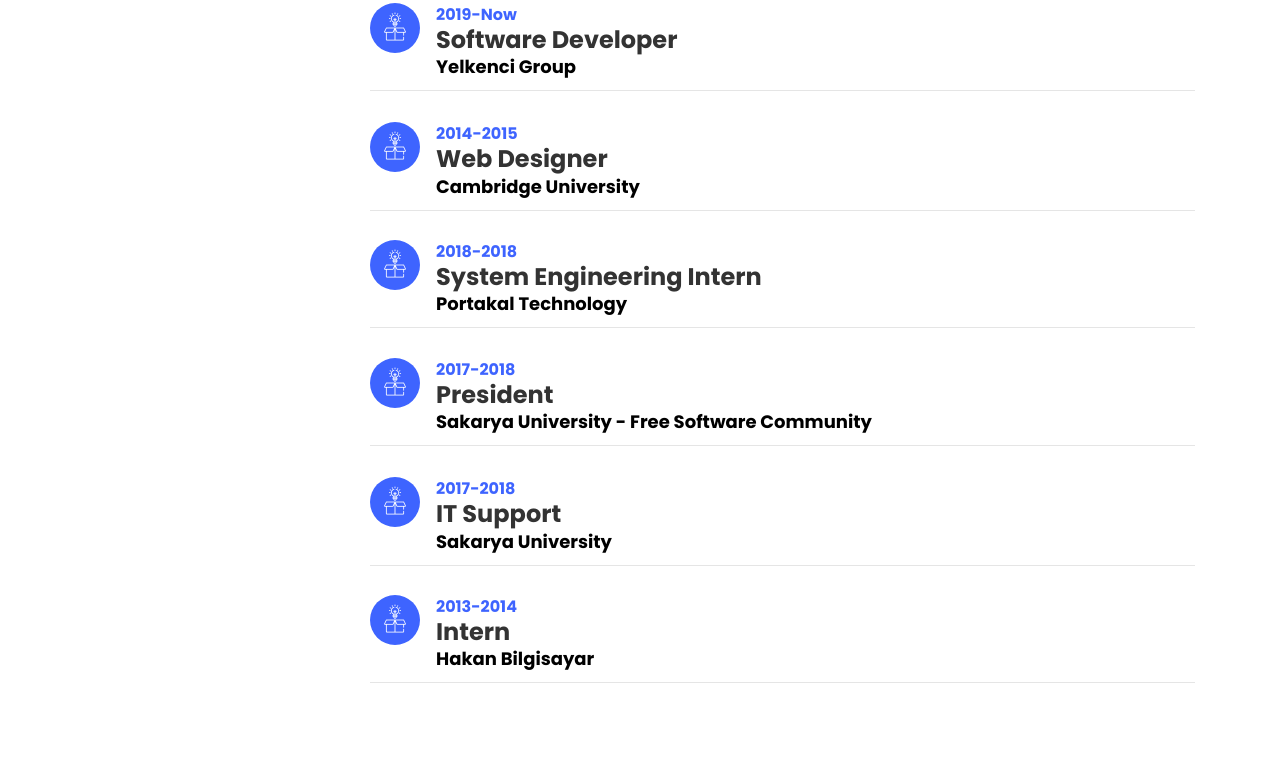
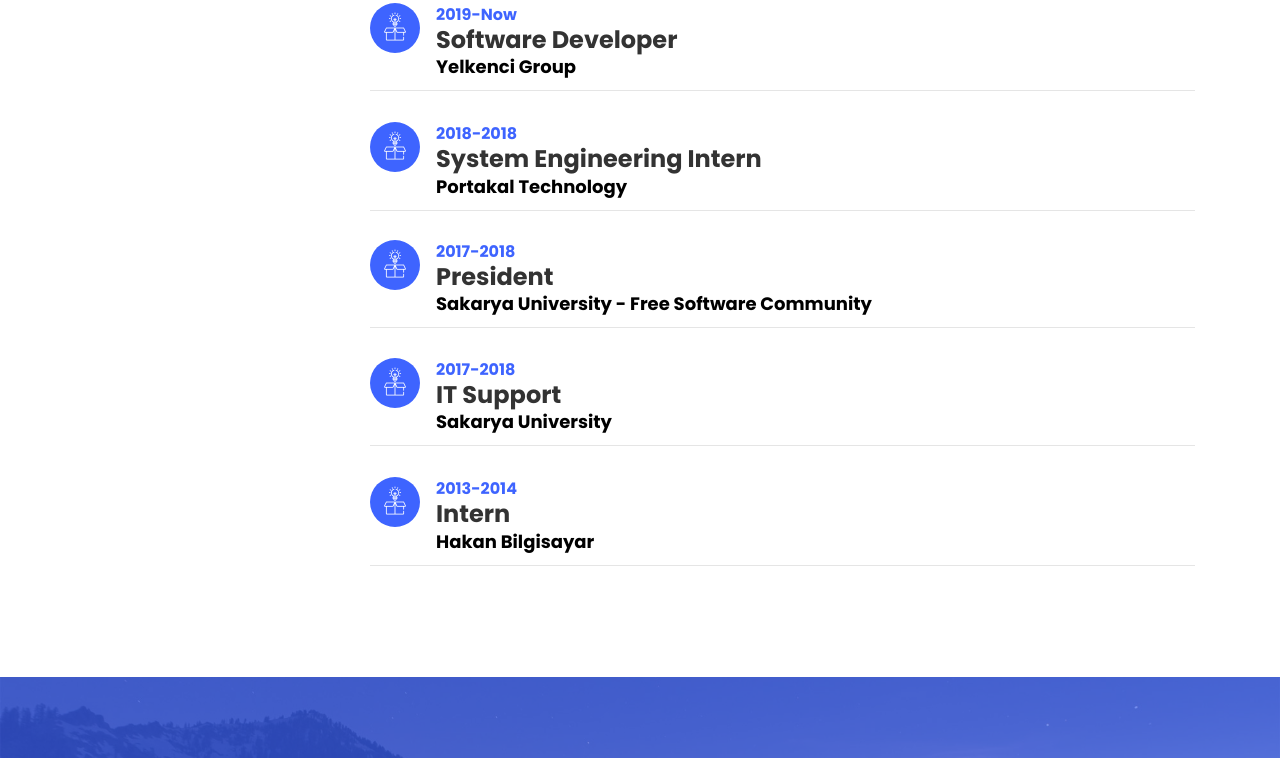
Before and after one commit to TnyKnc/tnyknc.github.io, a plain HTML site: page index.html in a window 1280 px wide. Shown: the part 2100-2858 px from the top of the page. Drawn offline with Linux system fonts and the light colour scheme; files whose address does not match are found by name; a web font is replaced by a local one.

Commit message:
Update index.html

```diff
--- a/index.html
+++ b/index.html
@@ -182,17 +182,6 @@
                                 <span class="flaticon-ideas"></span>
                             </div>
                             <div class="text pl-3">
-                                <span class="date">2014-2015</span>
-                                <h2>Web Designer</h2>
-                                <span class="position">Cambridge University</span>
-                                <p></p>
-                            </div>
-                        </div>
-                        <div class="resume-wrap d-flex ftco-animate">
-                            <div class="icon d-flex align-items-center justify-content-center">
-                                <span class="flaticon-ideas"></span>
-                            </div>
-                            <div class="text pl-3">
                                 <span class="date">2018-2018</span>
                                 <h2>System Engineering Intern</h2>
                                 <span class="position">Portakal Technology</span>
```
